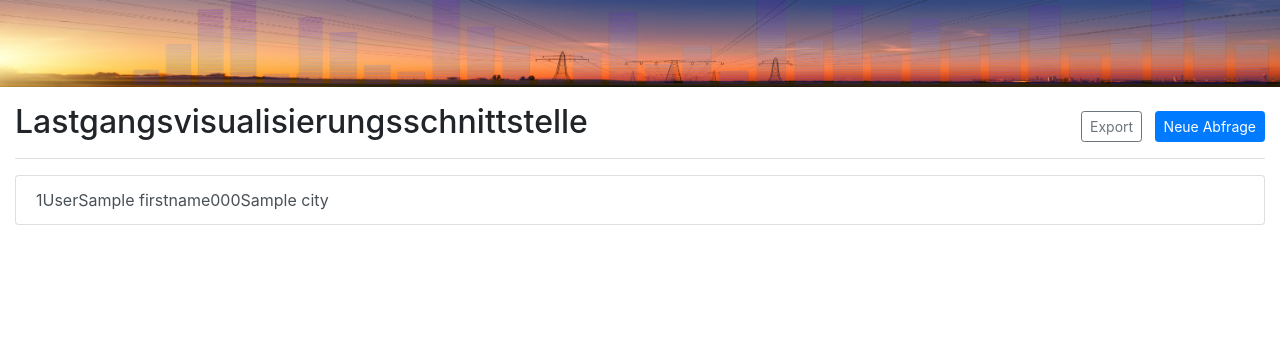
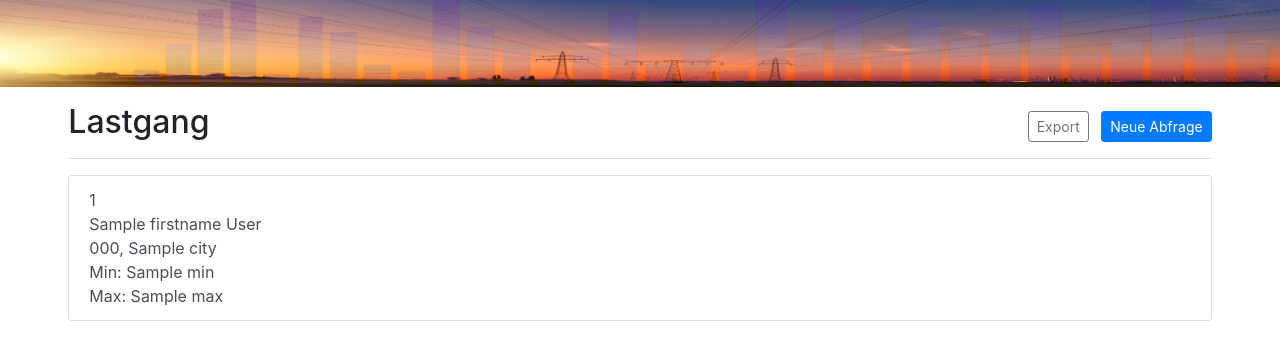
Before and after one commit to rijun/it-projekt, a Flask app: template src/templates/index.html in a window 1280 px wide. Shown: the top 360 px of the page. Run offline with Flask 3, Linux system fonts and the light colour scheme; the template is opened without the code that fills it: most values are stand-ins (such as "Sample title", 1, 10 or a date in 2020); some libraries are stand-ins or nearby versions.

Commit message:
Implemented available meter display

```diff
--- a/src/app.py
+++ b/src/app.py
@@ -26,12 +26,18 @@ def get_available_meters():
 
     for result in db_result:
         meter_list.append({
-            'id': result[0],        # result[0] --> zaehler_id
+            'id': result[0],            # result[0] --> zaehler_id
             'lastname': result[1],      # result[1] --> kunde_name
             'firstname': result[2],     # result[2] --> kunde_vorname
             'zipcode': result[3],       # result[3] --> plz
             'city': result[4]           # result[4] --> ort
         })
+
+    for meter in meter_list:
+        meter_max = db.select("SELECT MAX(datum_zeit) FROM zaehlwerte WHERE zaehler_id = ?", meter['id'])
+        meter_min = db.select("SELECT MIN(datum_zeit) FROM zaehlwerte WHERE zaehler_id = ?", meter['id'])
+        meter['max'] = meter_max
+        meter['min'] = meter_min
 
     return meter_list
 
--- a/src/dbhandler.py
+++ b/src/dbhandler.py
@@ -9,4 +9,4 @@ class DatabaseHandler:
         res = []
         for row in self.con.execute(query, args):
             res.append(row)
-        return res
+        return res if len(res) > 1 else res[0][0]
--- a/src/templates/index.html
+++ b/src/templates/index.html
@@ -2,7 +2,7 @@
 <html>
 
 <head>
-  <meta charset="utf-8" />
+    <meta charset="utf-8"/>
     <title>Lastgangsvisualisierungsschnittstelle</title>
     <link rel="icon" type="image/png" href="static/favicon.png">
     <meta name="viewport" content="width=device-width, initial-scale=1.0">
@@ -36,24 +36,45 @@
 <!-- Content -->
 <main class="container-fluid">
     <div class="row justify-content-center">
-        <div class="col-lg-12">
+        <div class="col-lg-11">
             <!-- Header -->
             <div
                     class="d-flex justify-content-between flex-wrap flex-md-nowrap align-items-center pt-3 pb-2 mb-3 border-bottom">
-                <h2 class="h2">Lastgangsvisualisierungsschnittstelle</h2>
+                <h2 class="h2">Lastgang</h2>
                 <div class="btn-toolbar d-none d-md-block mb-2 mb-md-0">
                     <div class="btn-group mr-2">
                         <button type="button" class="btn btn-sm btn-outline-secondary">Export</button>
                     </div>
-                    <button type="button" class="btn btn-sm btn-primary" data-toggle="modal" data-target="#queryModal" id="showModalButton">
+                    <button type="button" class="btn btn-sm btn-primary" data-toggle="modal" data-target="#queryModal"
+                            id="showModalButton">
                         Neue Abfrage
                     </button>
                 </div>
             </div>
+        </div>
+    </div>
     <!-- Content -->
+    <div class="row justify-content-center">
+        <div class="col-lg-11">
+            <div class="d-none">
+                <!-- Chart -->
+                <div class="card card-body">
+                    <canvas id="myChart" class="card-text" width="75%" height="35%"></canvas>
+                </div>
+                <!-- Table -->
+                <div class="card card-body">
+                    <div id="data-table" class="card-text table-responsive"></div>
+                </div>
+            </div>
             <div class="list-group">
                 {% for meter in meters %}
-                    <button type="button" class="list-group-item list-group-item-action meter" id="{{ meter.id }}">{{ meter.id }}{{ meter.lastname }}{{ meter.firstname }}{{ meter.zipcode }}{{ meter.city }}</button>
+                    <button type="button" class="list-group-item list-group-item-action meter" id="{{ meter.id }}">
+                        {{ meter.id }}<br>
+                        {{ meter.firstname }} {{ meter.lastname }}<br>
+                        {{ meter.zipcode }}, {{ meter.city }}<br>
+                        Min: {{ meter.min }}<br>
+                        Max: {{ meter.max }}
+                    </button>
                 {% endfor %}
             </div>
         </div>
@@ -62,9 +83,15 @@
 {% include 'modal.html' %}
 <!-- Scripts -->
 <!-- Bootstrap -->
-<script src="https://code.jquery.com/jquery-3.3.1.slim.min.js" integrity="sha384-q8i/X+965DzO0rT7abK41JStQIAqVgRVzpbzo5smXKp4YfRvH+8abtTE1Pi6jizo" crossorigin="anonymous"></script>
-<script src="https://cdnjs.cloudflare.com/ajax/libs/popper.js/1.14.7/umd/popper.min.js" integrity="sha384-UO2eT0CpHqdSJQ6hJty5KVphtPhzWj9WO1clHTMGa3JDZwrnQq4sF86dIHNDz0W1" crossorigin="anonymous"></script>
-<script src="https://stackpath.bootstrapcdn.com/bootstrap/4.3.1/js/bootstrap.min.js" integrity="sha384-JjSmVgyd0p3pXB1rRibZUAYoIIy6OrQ6VrjIEaFf/nJGzIxFDsf4x0xIM+B07jRM" crossorigin="anonymous"></script>
+<script src="https://code.jquery.com/jquery-3.3.1.slim.min.js"
+        integrity="sha384-q8i/X+965DzO0rT7abK41JStQIAqVgRVzpbzo5smXKp4YfRvH+8abtTE1Pi6jizo"
+        crossorigin="anonymous"></script>
+<script src="https://cdnjs.cloudflare.com/ajax/libs/popper.js/1.14.7/umd/popper.min.js"
+        integrity="sha384-UO2eT0CpHqdSJQ6hJty5KVphtPhzWj9WO1clHTMGa3JDZwrnQq4sF86dIHNDz0W1"
+        crossorigin="anonymous"></script>
+<script src="https://stackpath.bootstrapcdn.com/bootstrap/4.3.1/js/bootstrap.min.js"
+        integrity="sha384-JjSmVgyd0p3pXB1rRibZUAYoIIy6OrQ6VrjIEaFf/nJGzIxFDsf4x0xIM+B07jRM"
+        crossorigin="anonymous"></script>
 <!-- Moment.js -->
 <script src="https://cdnjs.cloudflare.com/ajax/libs/moment.js/2.24.0/moment.min.js"></script>
 <!-- Chart.js -->
@@ -80,7 +107,7 @@
         sessionStorage.setItem('meters', JSON.stringify(meterIdList));
     }
 </script>
-<script src="static/script.js"></script>
+<script src="static/main.js"></script>
 <!--<script src="chart_settings.js"></script>-->
 </body>
 
```
Lines whose indentation alone changed are shown as unchanged.
